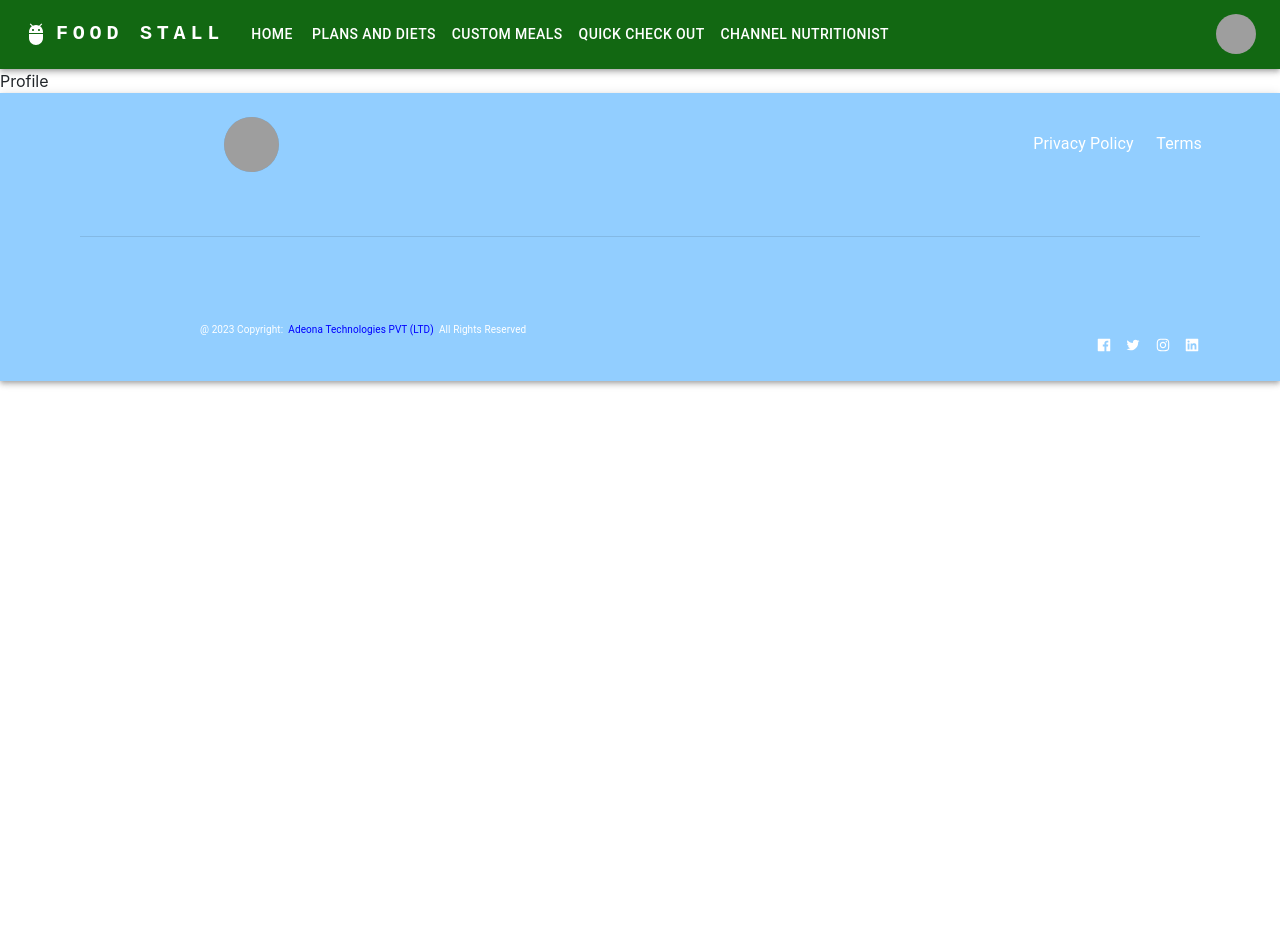
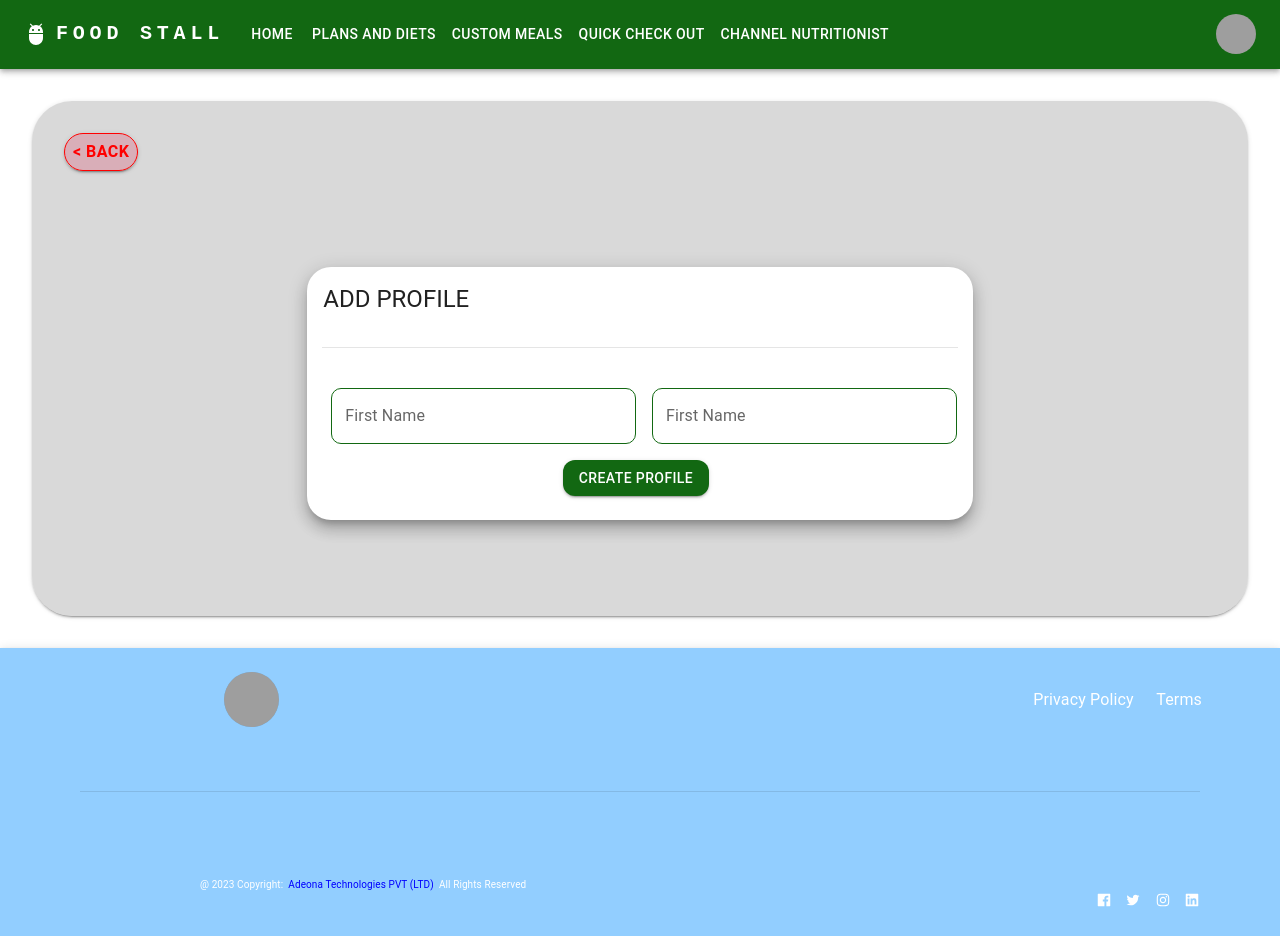
Before and after one commit to KAMADUSHKA/Food-Stall, a React (Create React App) app in the folder Frontend/: page /Profile in a window 1280 px wide. Before the commit the page ends 800 px from the top, so only its background shows below. Built offline with nearby package versions, Linux system fonts and the light colour scheme; grey boxes are pictures that could not be loaded.

Commit message:
create Profile page

```diff
--- a/Frontend/src/Pages/Profile.js
+++ b/Frontend/src/Pages/Profile.js
@@ -1,7 +1,181 @@
-import React from 'react'
+import { Visibility, VisibilityOff } from '@mui/icons-material';
+import { Box, Button, Card, CardContent, CardHeader, Container, Divider, Grid, IconButton, InputAdornment, Paper, Stack, Typography, useMediaQuery } from '@mui/material';
+import React, { useState } from 'react'
+import { ModifiedTextField } from '../Theam/Theam';
+import { useNavigate } from 'react-router-dom';
+import { useDispatch } from 'react-redux';
+import { useTheme } from '@emotion/react';
+import * as Yup from "yup";
+import { Form, Formik } from 'formik';
 
 export default function Profile() {
+  const navigate = useNavigate();
+
+  const initialValues = {
+    // departmentID: "",
+    FirstName: "",
+  };
+
+  const validationSchema = Yup.object().shape({
+    // departmentID: Yup.string().required("Emplyee ID is required"),
+    FirstName: Yup.string().required("First Name is required"),
+  });
+
+
+  const handleCreating = (values) => {
+    console.log("valuse : ", values);
+  };
+
   return (
-    <div>Profile</div>
+    <>
+     <Card
+        sx={{
+          borderRadius: 10,
+          backgroundColor: "rgb(180, 180, 179, 0.5 )",
+          marginLeft: 4,
+          marginRight: 4,
+          marginTop:4,
+          marginBottom:4,
+        }}
+        elevation={2}
+      >
+        <Formik
+          initialValues={initialValues}
+          validationSchema={validationSchema}
+          onSubmit={(values) => handleCreating(values)}
+        >
+          {({
+            errors,
+            touched,
+            values,
+            isSubmitting,
+            handleBlur,
+            handleChange,
+            handleSubmit,
+            isValid,
+            setFieldValue,
+          }) => (
+            <Form noValidate onSubmit={handleSubmit}>
+              <Button
+                variant="contained"
+                sx={{
+                  marginTop: 4,
+                  marginLeft: 4,
+                  borderRadius: 5,
+                  paddingLeft: 1,
+                  paddingRight: 1,
+                  paddingTop: 0.5,
+                  paddingBottom: 0.5,
+                  backgroundColor: "rgb(216, 0, 50, 0.2)",
+                  color: "red",
+                  fontSize: 16,
+                  border: "1px solid red",
+                }}
+                onClick={() => {
+                  navigate("/");
+                }}
+              >
+                <b> {" < "} back </b>
+              </Button>
+
+              <Box
+                component="main"
+                sx={{
+                  flexGrow: 1,
+                  py: 8,
+                }}
+              >
+                <Container maxWidth="lg" sx={{ padding: 2 }}>
+                  <Stack spacing={2}>
+                    <div>
+                      <Grid
+                        container
+                        spacing={2}
+                        sx={{ justifyContent: "space-around" }}
+                      >
+                        <Grid item xs={12} md={7} lg={7} xl={8} margin={2}>
+                          <Card sx={{ borderRadius: 6 }} elevation={10}>
+                            <CardHeader title="ADD PROFILE"></CardHeader>
+                            <hr
+                              style={{
+                                color: "white",
+                                marginLeft: 15,
+                                marginRight: 15,
+                              }}
+                            />
+                            <CardContent>
+                              <Box
+                                sx={{
+                                  alignItems: "center",
+                                  display: "flex",
+                                  flexDirection: "column",
+                                }}
+                              >
+                                <Grid container spacing={1}>
+
+                                  <Grid item xs={12} sm={6} md={6} padding={1}>
+                                    <ModifiedTextField
+                                      fullWidth
+                                      label="First Name"
+                                      name="FirstName"
+                                      value={values.FirstName}
+                                      onBlur={handleBlur}
+                                      helperText={errors.FirstName}
+                                      onChange={handleChange}
+                                      error={Boolean(
+                                        touched.FirstName &&
+                                          errors.FirstName
+                                      )}
+                                      // required
+                                    />
+                                  </Grid>
+                                  <Grid item xs={12} sm={6} md={6} padding={1}>
+                                    <ModifiedTextField
+                                      fullWidth
+                                      label="First Name"
+                                      name="FirstName"
+                                      value={values.FirstName}
+                                      onBlur={handleBlur}
+                                      helperText={errors.FirstName}
+                                      onChange={handleChange}
+                                      error={Boolean(
+                                        touched.FirstName &&
+                                          errors.FirstName
+                                      )}
+                                      // required
+                                    />
+                                  </Grid>
+
+                                  <Divider />
+                                  <Button
+                                    type="submit"
+                                    variant="contained"
+                                    disabled={!(isValid || isSubmitting)}
+                                    sx={{
+                                      flexDirection: "column",
+                                      justifyContent: "center",
+                                      textAlign: "center",
+                                      margin: "auto",
+                                      borderRadius: 3,
+                                      backgroundColor:"rgb(18, 104, 18)",
+                                    }}
+                                  >
+                                    Create Profile
+                                  </Button>
+                                </Grid>
+                              </Box>
+                            </CardContent>
+                          </Card>
+                        </Grid>
+                      </Grid>
+                    </div>
+                  </Stack>
+                </Container>
+              </Box>
+            </Form>
+          )}
+        </Formik>
+      </Card>
+    </>
   )
 }
```
